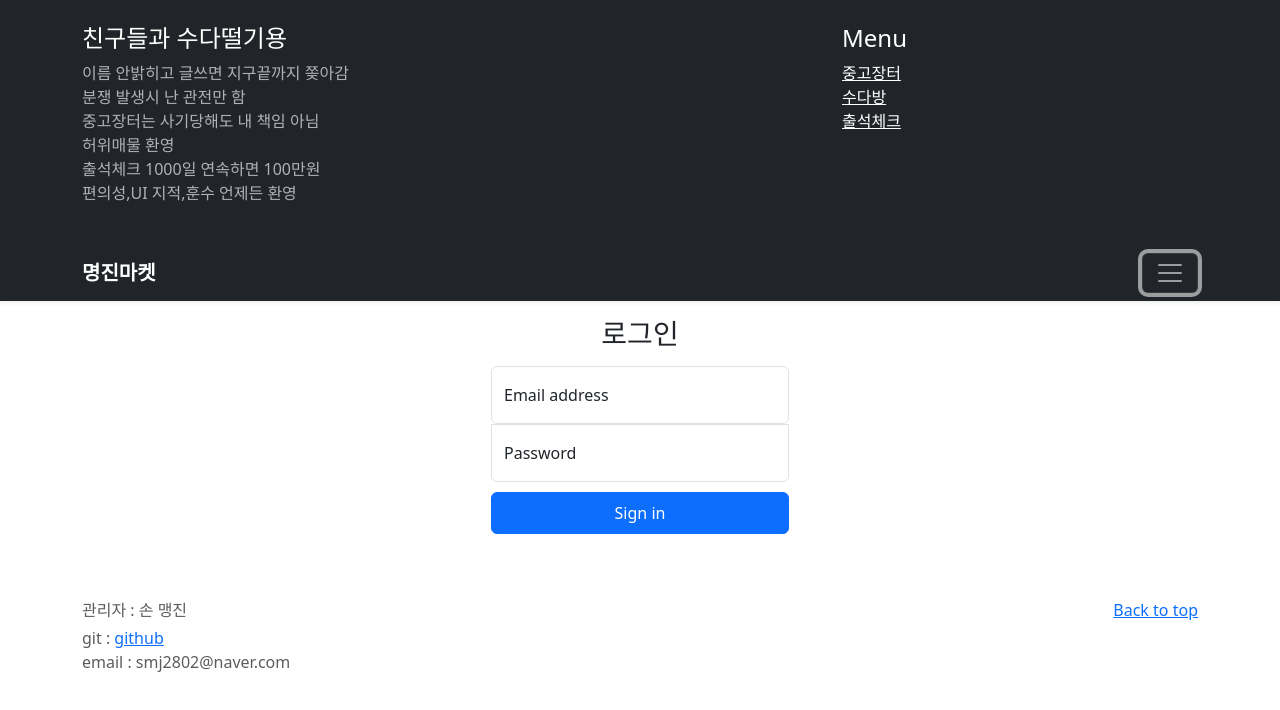
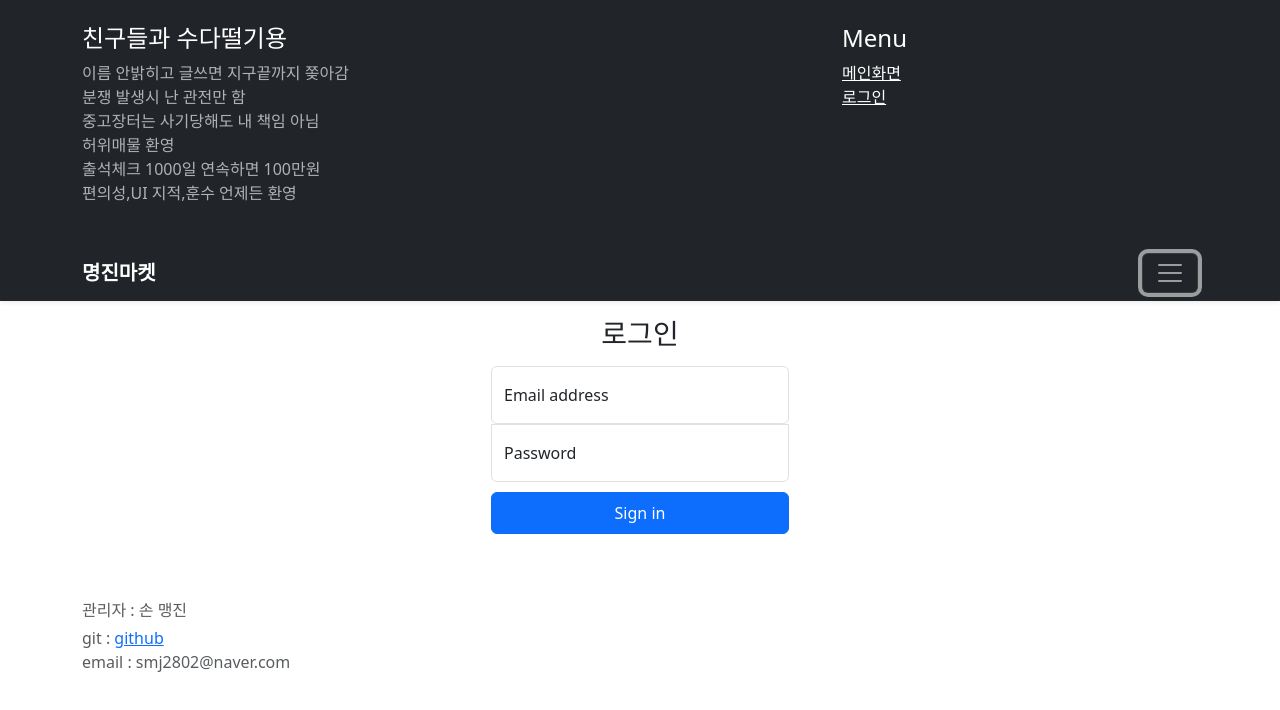
Before and after one commit to SonMyeongJin/Project_Frontend, a Vue app: page /login in a window 1280 px wide. Both pictures are taken after a click on the button "Toggle navigation". Shown: the top 710 px of the page. Built offline with nearby package versions, Linux system fonts and the light colour scheme.

Commit message:
Login Logout by Vuex

```diff
--- a/package.json
+++ b/package.json
@@ -11,7 +11,8 @@
     "axios": "^1.6.8",
     "core-js": "^3.8.3",
     "vue": "^3.2.13",
-    "vue-router": "^4.3.0"
+    "vue-router": "^4.3.0",
+    "vuex": "^4.1.0"
   },
   "devDependencies": {
     "@babel/core": "^7.12.16",
--- a/src/App.vue
+++ b/src/App.vue
@@ -8,12 +8,20 @@
 
 import Header from "@/components/Header.vue";
 import Footer from "@/components/Footer.vue";
+import store from "@/scripts/store";
 
 export default {
   name: 'App',
   components: {
     Footer,
     Header
+  },
+  setup() {
+    const id = sessionStorage.getItem("member_id");
+
+    if(id){
+      store.commit("setAccount", id);
+    }
   }
 }
 </script>
--- a/src/Pages/Login.vue
+++ b/src/Pages/Login.vue
@@ -19,6 +19,8 @@
 <script>
 import axios from "axios";
 import {reactive} from "vue";
+import store from "@/scripts/store";
+import router from "@/scripts/router";
 
 export default {
   setup() {
@@ -31,15 +33,12 @@ export default {
 
     const submit = () => {
       axios.post("/api/login", state.form).then((res) => {
-        if (res.data === 0) {
-          window.alert("로그인에 실패했습니다. 이메일과 비밀번호를 확인해주세요.");
-        } else {
-          console.log("로그인 성공:", res);
+          store.commit('setAccount', res.data);
+          sessionStorage.setItem("member_id",res.data);
+          router.push({path : "/"});
           window.alert("로그인되었습니다.");
-        }
-      }).catch((error) => {
-        console.error("로그인 요청 실패:", error);
-        window.alert("로그인 요청 처리 중 오류가 발생했습니다.");
+      }).catch(() => {
+        window.alert("로그인정보가 존재하지 않습니다");
       });
     }
 
--- a/src/components/Footer.vue
+++ b/src/components/Footer.vue
@@ -1,9 +1,6 @@
 <template>
   <footer class="text-body-secondary py-5">
     <div class="container">
-      <p class="float-end mb-1">
-        <a href="#">Back to top</a>
-      </p>
       <p class="mb-1">관리자 : 손 맹진 </p>
       <p class="mb-0">git : <a href="https://github.com/SonMyeongJin"> github </a> <br> email : smj2802@naver.com </p>
     </div>
--- a/src/components/Header.vue
+++ b/src/components/Header.vue
@@ -10,9 +10,11 @@
           <div class="col-sm-4 offset-md-1 py-4">
             <h4>Menu</h4>
             <ul class="list-unstyled">
-              <li><a href="#" class="text-white"> 중고장터 </a></li>
-              <li><a href="#" class="text-white"> 수다방 </a></li>
-              <li><a href="#" class="text-white"> 출석체크 </a></li>
+              <li><router-link to="/" class="text-white"> 메인화면 </router-link></li>
+              <li>
+                <router-link to="/login" class="text-white" v-if="!$store.state.account.id"> 로그인 </router-link>
+                <a to="/login" class="text-white" @click = "logout()" v-else > 로그아웃 </a>
+              </li>
             </ul>
           </div>
         </div>
@@ -32,8 +34,21 @@
 </template>
 
 <script>
+import router from "@/scripts/router";
+import store from "@/scripts/store";
+
 export default {
   name: 'Header',
+
+  setup() {
+    const logout = () => {
+      store.commit('setAccount', 0);
+      sessionStorage.removeItem("member_id");
+      router.push({path: "/"});
+    }
+
+    return {logout}
+  },
 }
 </script>
 <style scoped>
--- /dev/null
+++ b/src/scripts/router.js
@@ -0,0 +1,17 @@
+import Home from "@/Pages/Home.vue";
+import CreatePost from "@/Pages/CreatePost.vue";
+import Login from "@/Pages/Login.vue";
+import {createRouter, createWebHistory} from "vue-router";
+
+const routes = [
+    { path: "/", component: Home },
+    { path: "/create-post", component: CreatePost },
+    { path: "/login" , component: Login }
+];
+
+const router = createRouter({
+    history: createWebHistory(),
+    routes
+});
+
+export default router;
--- /dev/null
+++ b/src/scripts/store.js
@@ -0,0 +1,18 @@
+import { createStore } from 'vuex'
+
+const store = createStore({
+    state () {
+        return {
+            account : {
+                id : 0
+            }
+        }
+    },
+    mutations: {
+        setAccount(state, payload){
+            state.account.id = payload;
+        }
+    }
+})
+
+export default store
```
Also changed, not shown: src/main.js (+3 -17 lines), 1 other file (tests, documents, lock files or other folders).
